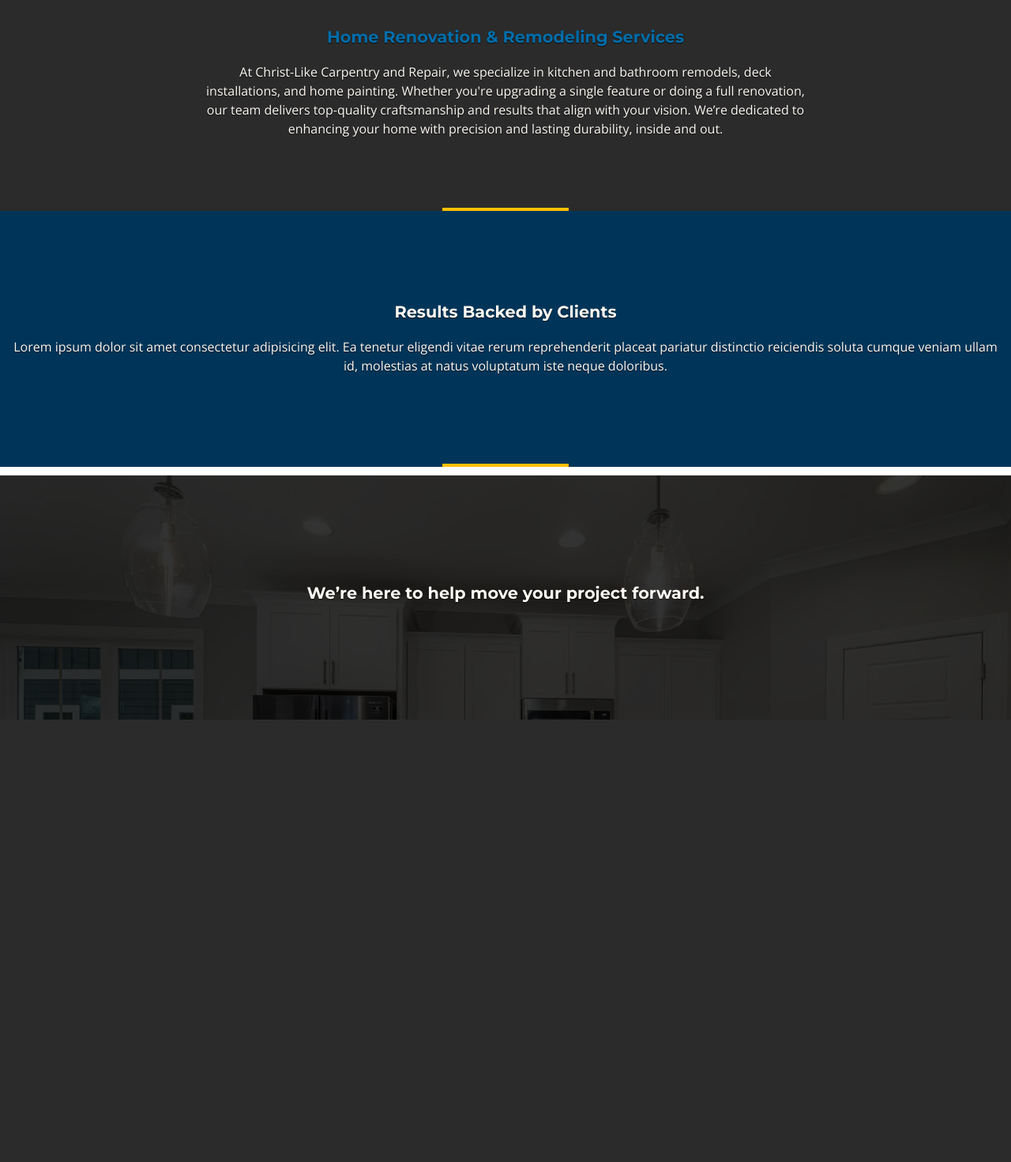
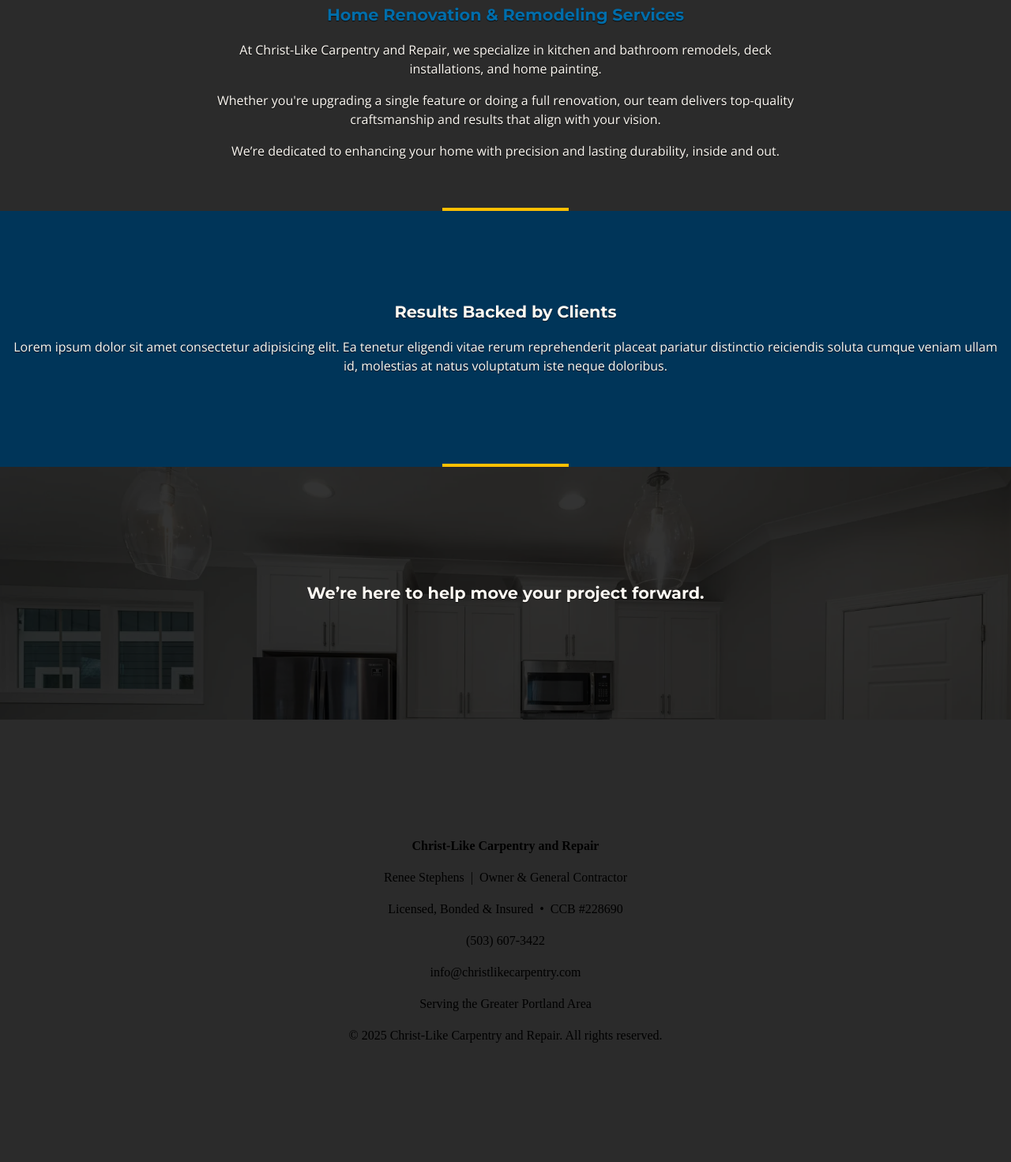
Before and after one commit to krs00/CLCv2, a plain HTML site: page index.html in a window 1280 px wide. Shown: the part 797-2268 px from the top of the page at 79% size. Drawn offline with nearby package versions, Linux system fonts and the light colour scheme.

Commit message:
add footer content

```diff
--- a/index.html
+++ b/index.html
@@ -151,11 +151,17 @@
         </p>
         <p class="section2-subtitle user-select-none">
           At Christ-Like Carpentry and Repair, we specialize in kitchen and
-          bathroom remodels, deck installations, and home painting. Whether
-          you're upgrading a single feature or doing a full renovation, our team
-          delivers top-quality craftsmanship and results that align with your
-          vision. We’re dedicated to enhancing your home with precision and
-          lasting durability, inside and out.
+          bathroom remodels, deck installations, and home painting.
+        </p>
+
+        <p class="section2-subtitle user-select-none">
+          Whether you're upgrading a single feature or doing a full renovation,
+          our team delivers top-quality craftsmanship and results that align
+          with your vision.
+        </p>
+        <p class="section2-subtitle user-select-none">
+          We’re dedicated to enhancing your home with precision and lasting
+          durability, inside and out.
         </p>
       </div>
     </section>
@@ -190,7 +196,7 @@
     <!-- SECTION 4 -->
     <!-- SECTION 4 -->
 
-      <div class="section4-divider-container">
+    <div class="section4-divider-container">
       <hr class="section4-divider" />
     </div>
 
@@ -203,7 +209,9 @@
           id="parallax-img"
         />
         <div class="section4-content">
-          <p class="section4-heading">We’re here to help move your project forward.</p>
+          <p class="section4-heading">
+            We’re here to help move your project forward.
+          </p>
         </div>
       </div>
     </section>
@@ -215,14 +223,25 @@
     <!-- FOOTER -->
     <!-- FOOTER -->
     <!-- FOOTER -->
+    <footer id="footer">
+      <div class="footer-container">
+        <p><strong>Christ-Like Carpentry and Repair</strong></p>
+        <p>Renee Stephens &nbsp;|&nbsp; Owner & General Contractor</p>
+        <p>Licensed, Bonded & Insured &nbsp;•&nbsp; CCB #228690</p>
 
-    <footer id="footer">
+        <!-- Contact Info: each on its own line -->
+        <p><a class="unstyled-link" href="tel:1-503-607-3422">(503) 607-3422</a></p>
+        <p>
+          <a class="unstyled-link" href="mailto:info@christlikecarpentry.com"
+            >info@christlikecarpentry.com</a
+          >
+        </p>
 
-      <div class="footer-container">
-
-
+        <p>Serving the Greater Portland Area</p>
+        <p>
+          &copy; 2025 Christ-Like Carpentry and Repair. All rights reserved.
+        </p>
       </div>
-
     </footer>
 
     <!-- FOOTER END -->
--- a/src/style.css
+++ b/src/style.css
@@ -345,7 +345,7 @@
 
 .hero-image4 {
   position: absolute;
-  top: -40%;
+  top: -55%;
   left: 0;
   width: 100%;
   height: 230%; /* slightly larger for smoother movement */
@@ -596,6 +596,11 @@
   color: var(--color-highlight);
 }
 
+.unstyled-link {
+  color: inherit;
+  text-decoration: none;
+}
+
 .user-select-none {
   user-select: none;
   -webkit-user-select: none; /* For Safari */
```
